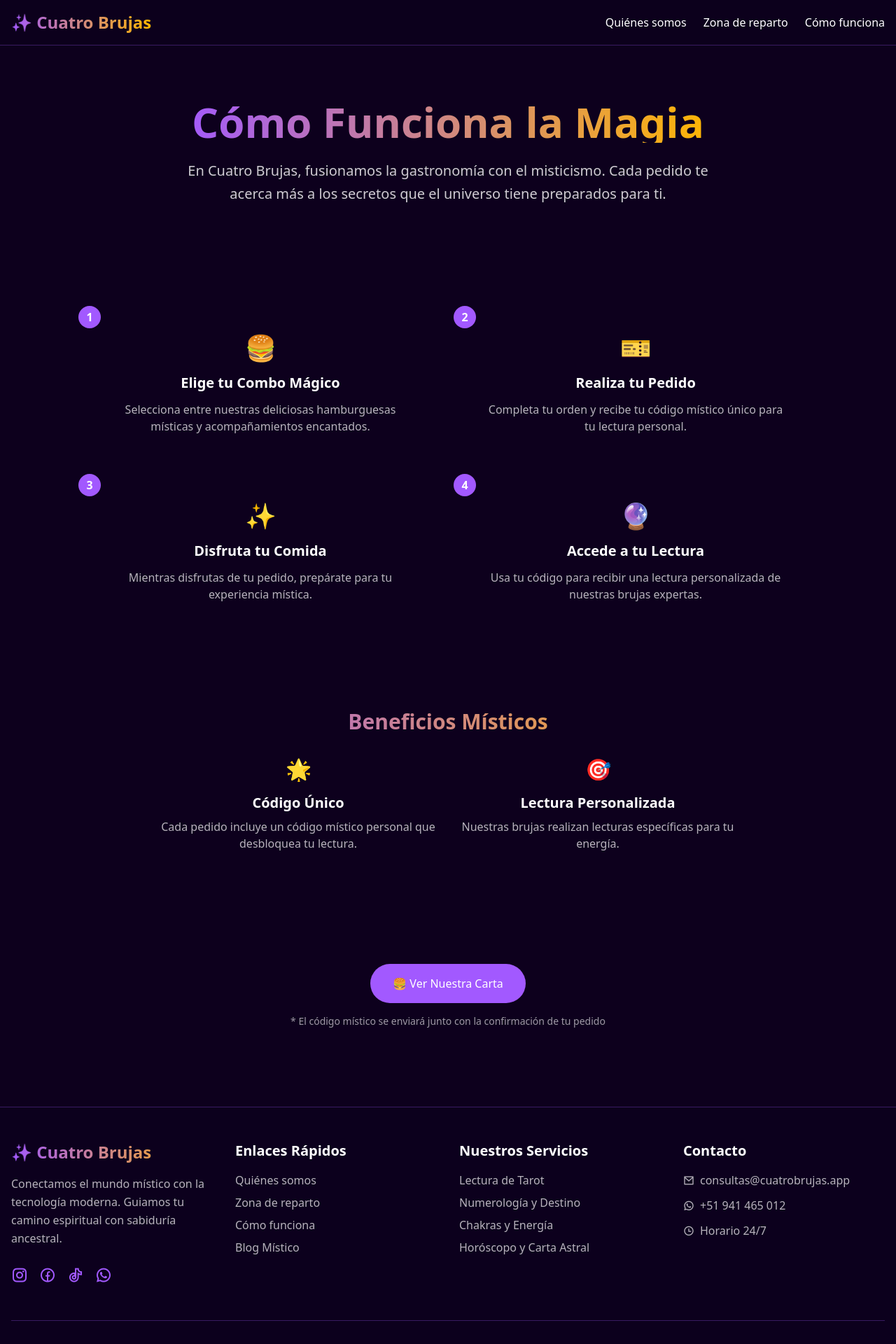
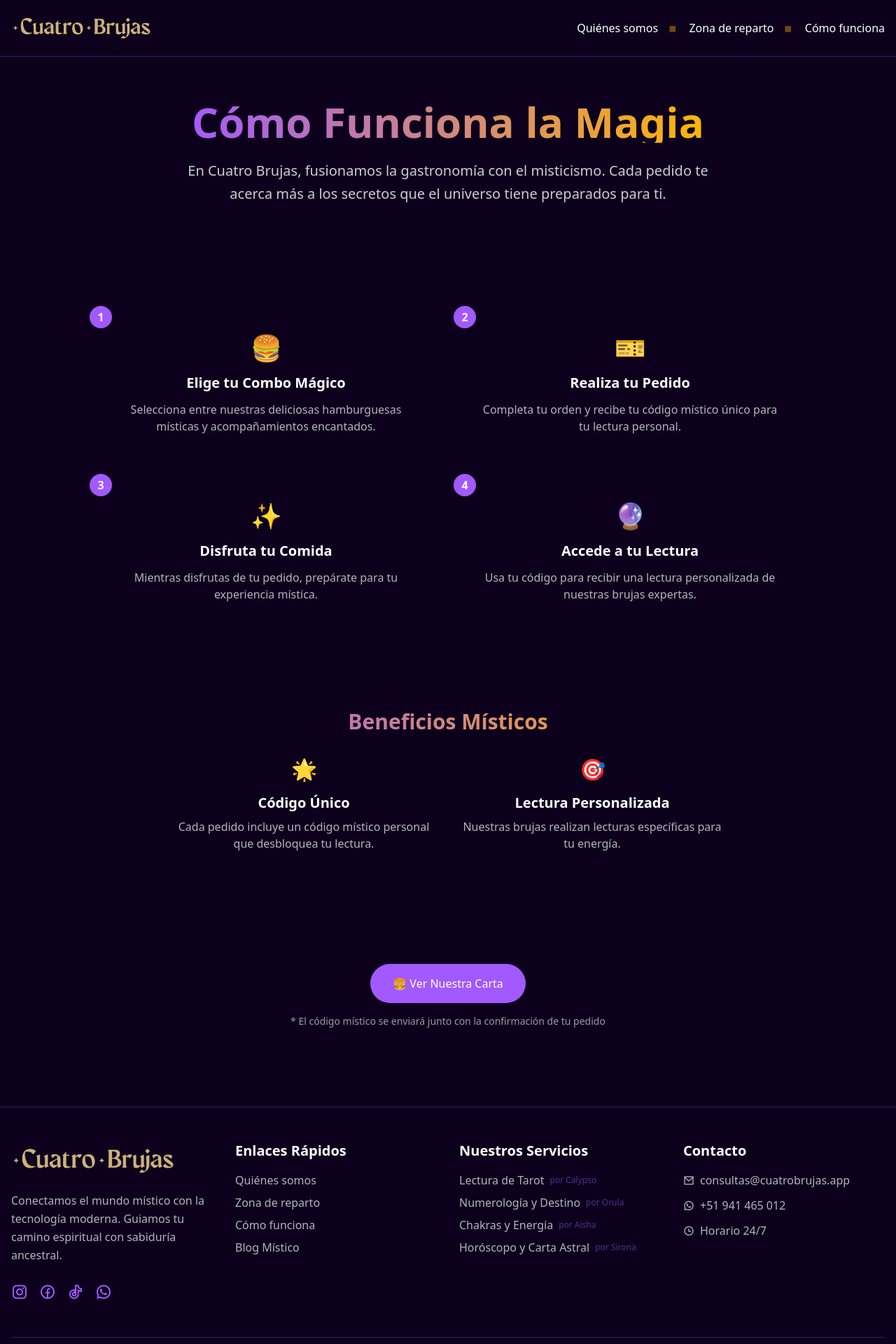
Before and after one commit to GiacomoGonzales/cuatro-brujas, a React (Vite) app in the folder cuatro-brujas/: page /como-funciona in a window 1280 px wide. Shown: the top 1920 px of the page at 70% size. Built offline with nearby package versions, Linux system fonts and the light colour scheme.

Commit message:
algunas actualizaciones basica

```diff
--- a/cuatro-brujas/src/components/FormularioBruja.jsx
+++ b/cuatro-brujas/src/components/FormularioBruja.jsx
@@ -315,15 +315,15 @@ const FormularioBruja = ({ idBruja }) => {
   };
 
   return (
-    <div className="max-w-2xl mx-auto p-6">
-      <form onSubmit={handleSubmit} className="space-y-6">
+    <div className="max-w-2xl mx-auto p-6 overflow-hidden">
+      <form onSubmit={handleSubmit} className="space-y-6 w-full">
         {renderCampos()}
 
         {/* Mostrar cartas seleccionadas para Calypso */}
         {idBruja === 'calypso' && cartasSeleccionadas.length > 0 && (
-          <div className="mt-6 p-4 bg-dark/30 border border-secondary/30 rounded-lg">
+          <div className="mt-6 p-4 bg-dark/30 border border-secondary/30 rounded-lg overflow-x-auto">
             <h3 className="text-light mb-2">Tus cartas del tarot:</h3>
-            <div className="flex gap-4 justify-center">
+            <div className="flex gap-4 justify-center flex-wrap">
               {cartasSeleccionadas.map((carta, index) => (
                 <div
                   key={index}
--- a/cuatro-brujas/src/components/Layout.jsx
+++ b/cuatro-brujas/src/components/Layout.jsx
@@ -5,10 +5,10 @@ import ScrollToTop from "./ScrollToTop";
 
 const Layout = () => {
   return (
-    <div className="min-h-screen bg-primary">
+    <div className="min-h-screen bg-primary relative overflow-hidden">
       <ScrollToTop />
       <Header />
-      <main>
+      <main className="relative overflow-x-hidden w-full">
         <Outlet />
       </main>
       <Footer />
--- a/cuatro-brujas/src/components/MobileMenu.jsx
+++ b/cuatro-brujas/src/components/MobileMenu.jsx
@@ -37,8 +37,12 @@ const MobileMenu = ({ isOpen, onClose }) => {
 
               {/* Logo */}
               <div className="mb-8 mt-2">
-                <Link to="/" className="text-xl font-bold magical-text" onClick={onClose}>
-                  ✨ Cuatro Brujas
+                <Link to="/" onClick={onClose}>
+                  <img
+                    src="/logo.png"
+                    alt="Cuatro Brujas"
+                    className="h-12 w-auto mx-auto"
+                  />
                 </Link>
               </div>
 
--- a/cuatro-brujas/src/pages/ConsultaPage.jsx
+++ b/cuatro-brujas/src/pages/ConsultaPage.jsx
@@ -18,7 +18,7 @@ const ConsultaPage = () => {
   }
 
   return (
-    <div className="min-h-screen pt-20 relative">
+    <div className="min-h-screen pt-32 md:pt-40 relative">
       <BackgroundParticles />
 
       {/* Avatar de la bruja con efectos místicos */}
--- a/cuatro-brujas/src/sections/BrujasGrid.jsx
+++ b/cuatro-brujas/src/sections/BrujasGrid.jsx
@@ -40,12 +40,12 @@ const BrujasGrid = () => {
   return (
     <section
       id="brujas-section"
-      className="relative bg-no-repeat bg-cover bg-center py-20 px-4 md:px-8"
+      className="relative bg-no-repeat bg-cover bg-center py-20 overflow-hidden"
       style={{ backgroundImage: "url('/backgrounds/constelaciones.jpg')" }}
     >
       <div className="absolute inset-0 bg-black/60 z-0"></div>
 
-      <div className="relative z-10 max-w-6xl mx-auto">
+      <div className="relative z-10 container">
         <motion.div
           initial={{ opacity: 0, y: 30 }}
           whileInView={{ opacity: 1, y: 0 }}
--- a/cuatro-brujas/src/sections/Footer.jsx
+++ b/cuatro-brujas/src/sections/Footer.jsx
@@ -1,4 +1,5 @@
 import { motion } from "framer-motion";
+import { Link } from "react-router-dom";
 
 const Footer = () => {
   const socialLinks = [
@@ -16,10 +17,26 @@ const Footer = () => {
   ];
 
   const services = [
-    { name: 'Lectura de Tarot', url: '/tarot' },
-    { name: 'Numerología y Destino', url: '/numerologia' },
-    { name: 'Chakras y Energía', url: '/chakras' },
-    { name: 'Horóscopo y Carta Astral', url: '/horoscopo' },
+    {
+      name: 'Lectura de Tarot',
+      url: '/consulta/calypso',
+      bruja: 'Calypso'
+    },
+    {
+      name: 'Numerología y Destino',
+      url: '/consulta/orula',
+      bruja: 'Orula'
+    },
+    {
+      name: 'Chakras y Energía',
+      url: '/consulta/aisha',
+      bruja: 'Aisha'
+    },
+    {
+      name: 'Horóscopo y Carta Astral',
+      url: '/consulta/sirona',
+      bruja: 'Sirona'
+    }
   ];
 
   return (
@@ -34,9 +51,17 @@ const Footer = () => {
             transition={{ duration: 0.8 }}
             className="text-center md:text-left"
           >
-            <h3 className="text-2xl font-bold magical-text mb-4">
-              ✨ Cuatro Brujas
-            </h3>
+            <div className="mb-4">
+              <img
+                src="/logo.png"
+                alt="Cuatro Brujas"
+                className="h-12 md:h-14 w-auto mx-auto md:mx-0"
+                onError={(e) => {
+                  console.error('Error loading logo:', e);
+                  e.target.src = '/vite.svg'; // Fallback image
+                }}
+              />
+            </div>
             <p className="text-light/70 mb-6 leading-relaxed">
               Conectamos el mundo místico con la tecnología moderna.
               Guiamos tu camino espiritual con sabiduría ancestral.
@@ -86,9 +111,15 @@ const Footer = () => {
             <ul className="space-y-2">
               {services.map((service) => (
                 <li key={service.name}>
-                  <a href={service.url} className="text-light/70 hover:text-accent transition-colors">
-                    {service.name}
-                  </a>
+                  <Link
+                    to={service.url}
+                    className="text-light/70 hover:text-accent transition-colors duration-300 flex items-center gap-2 group"
+                  >
+                    <span>{service.name}</span>
+                    <span className="text-xs text-secondary/50 group-hover:text-accent/70 transition-colors duration-300">
+                      por {service.bruja}
+                    </span>
+                  </Link>
                 </li>
               ))}
             </ul>
--- a/cuatro-brujas/src/sections/Header.jsx
+++ b/cuatro-brujas/src/sections/Header.jsx
@@ -15,29 +15,34 @@ const Header = () => {
         className="fixed top-0 left-0 right-0 z-50 bg-primary/80 backdrop-blur-md border-b border-secondary/30"
       >
         <div className="container mx-auto px-4 py-4 flex items-center justify-between">
-          <Link to="/" className="flex items-center space-x-2">
+          <Link to="/" className="flex items-center">
             <motion.div
               whileHover={{ scale: 1.05 }}
-              className="text-2xl font-bold magical-text"
             >
-              ✨ Cuatro Brujas
+              <img
+                src="/logo.png"
+                alt="Cuatro Brujas"
+                className="h-12 w-auto"
+              />
             </motion.div>
           </Link>
 
           {/* Desktop Navigation */}
-          <nav className="hidden md:flex items-center space-x-6">
+          <nav className="hidden md:flex items-center">
             <Link
               to="/quienes-somos"
               className="text-light hover:text-secondary transition-colors duration-300"
             >
               Quiénes somos
             </Link>
+            <div className="mx-4 text-accent/40 transform rotate-45">◆</div>
             <Link
               to="/zona-reparto"
               className="text-light hover:text-secondary transition-colors duration-300"
             >
               Zona de reparto
             </Link>
+            <div className="mx-4 text-accent/40 transform rotate-45">◆</div>
             <Link
               to="/como-funciona"
               className="text-light hover:text-secondary transition-colors duration-300"
--- a/cuatro-brujas/src/styles/index.css
+++ b/cuatro-brujas/src/styles/index.css
@@ -3,8 +3,21 @@
 @tailwind utilities;
 
 @layer base {
+  html, body {
+    @apply overflow-x-hidden;
+    max-width: 100%;
+    width: 100%;
+  }
+
   body {
     @apply bg-primary text-light;
+    position: relative;
+  }
+
+  #root {
+    @apply overflow-x-hidden;
+    position: relative;
+    width: 100%;
   }
 }
 
@@ -12,10 +25,20 @@
   .magical-text {
     @apply bg-gradient-to-r from-secondary to-accent bg-clip-text text-transparent;
   }
+
+  .container {
+    @apply px-4 mx-auto;
+    max-width: 100%;
+  }
 }
 
 @layer utilities {
   .bg-gradient-radial {
     background-image: radial-gradient(var(--tw-gradient-stops));
   }
+
+  /* Prevenir desbordamiento horizontal */
+  .no-horizontal-scroll {
+    @apply overflow-x-hidden max-w-full;
+  }
 }
```
Also changed, not shown: cuatro-brujas/public/logo.png (added).
